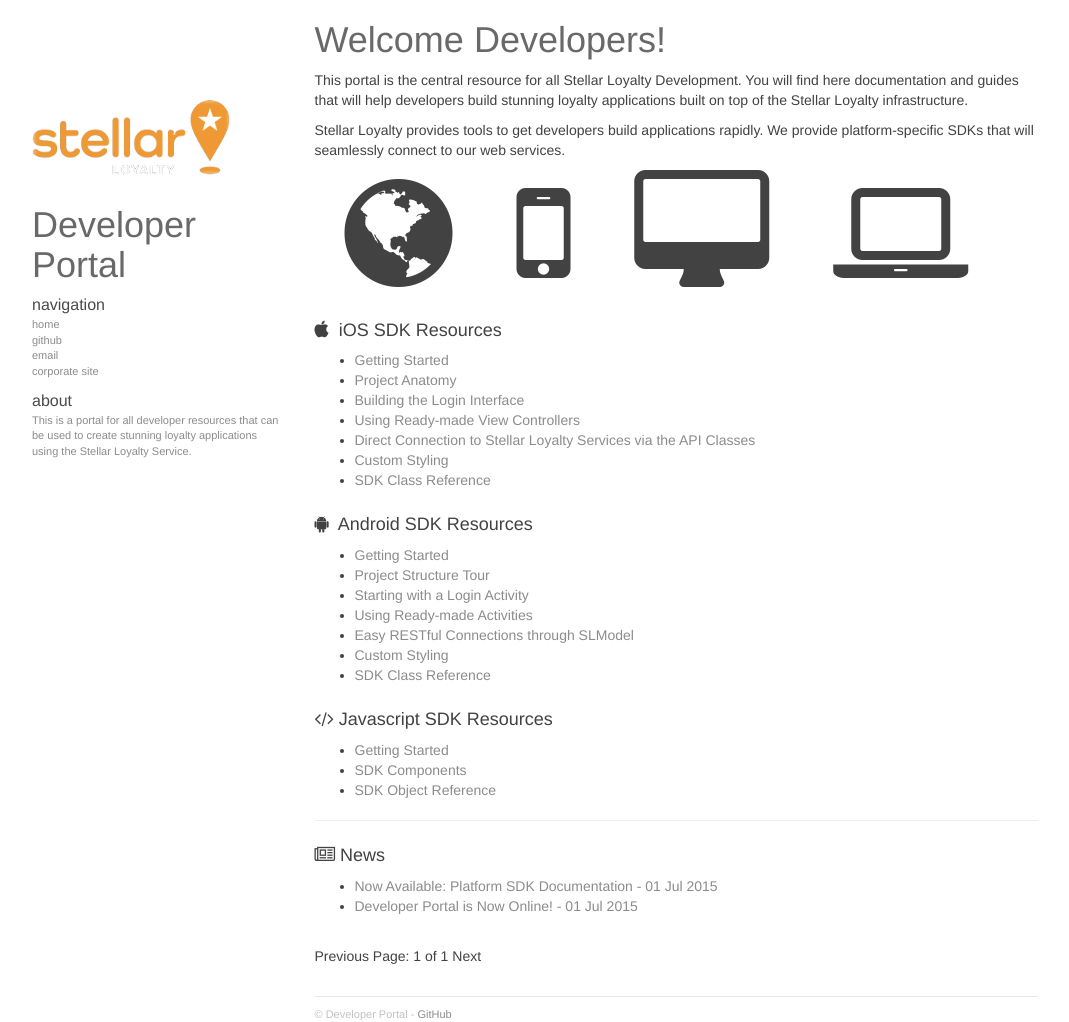
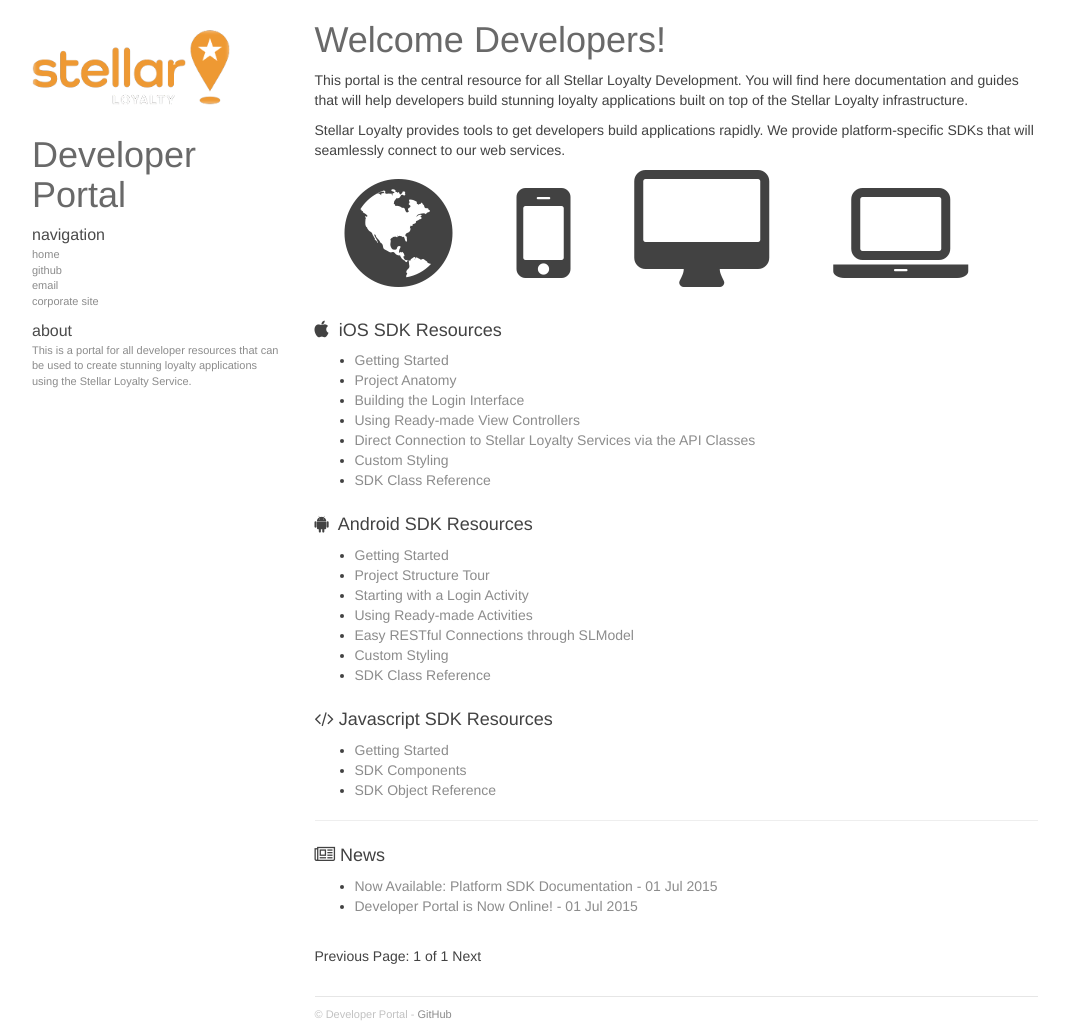
Before and after one commit to jofell/stellar-dev, a Jekyll site: the page built from index.html, in a window 1280 px wide. Shown: the whole page, without its empty margins (58-1127 px from the left). Built offline with Jekyll 4.4.1, drawn with Linux system fonts in a browser that asks for light colours; nearby versions of some CDN libraries; Markdown is read by kramdown in place of the engine named in the settings; the list of posts is cut into pages by our own code.

Commit message:
Reducing the top margin for the side nav

```diff
--- a/css/main.css
+++ b/css/main.css
@@ -198,7 +198,7 @@
  * ///////////////////////////////////
  */
 div.col-sm-3 {
-        margin-top: 100px;
+        margin-top: 30px;
         font-size: 11px;
         color: #666;
 }
```
